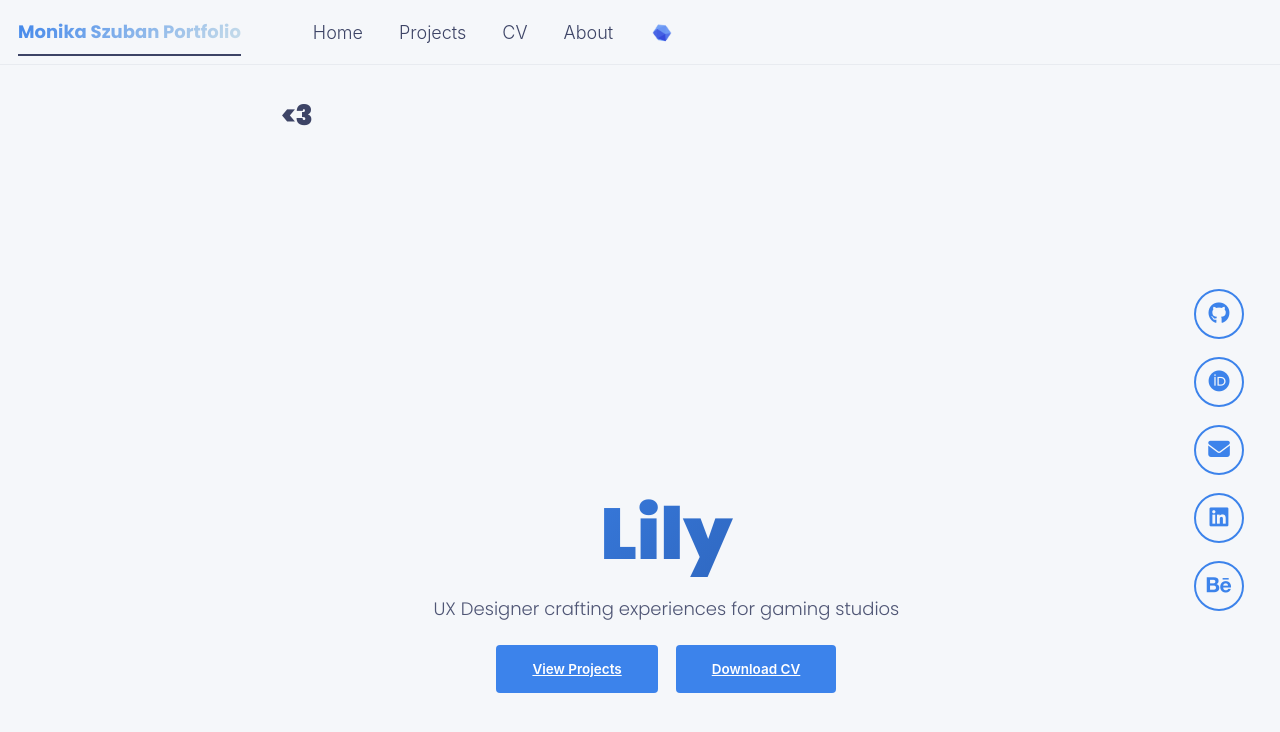
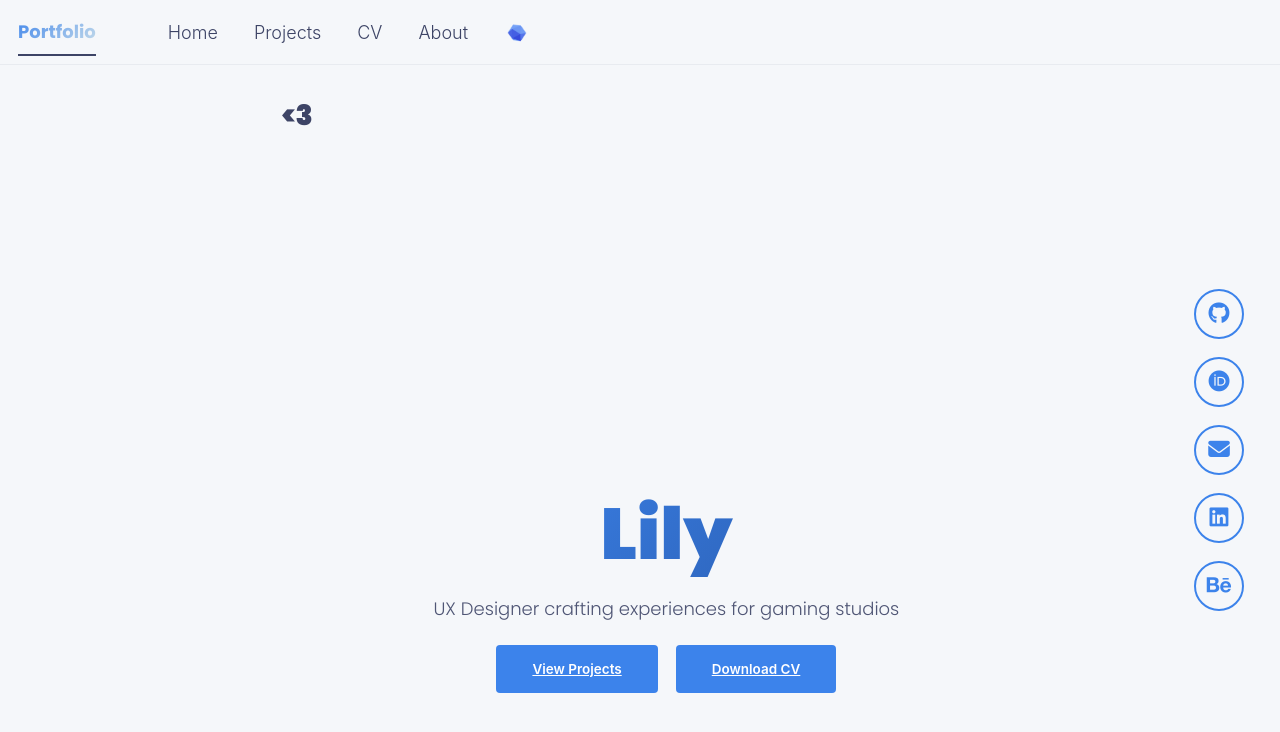
Before and after one commit to Mos6318/HackathonSecondTry, a Jekyll site: the page built from _pages/about.md, in a window 1280 px wide and 900 px high. Shown: the top 732 px of the window. Built offline with Jekyll 4.4.1, drawn with Linux system fonts in a browser that asks for light colours; a script bundle is joined from its source files by our own code; library files that are not in the unit come from our copies.

Commit message:
Change navigation title to 'Portfolio'

```diff
--- a/_config.yml
+++ b/_config.yml
@@ -9,7 +9,7 @@
 # Basic Site Settings
 locale                   : "en-US"
 site_theme               : "neon" # The available themes options are "default", "air", "sunrise", "mint", "dirt", "contrast", and "neon"
-title                    : "Monika Szuban Portfolio"
+title                    : "Portfolio"
 title_separator          : "-"
 name                     : &name "Monika Szuban"
 description              : &description "What we know is a drop, what we don't know is an ocean."
```
